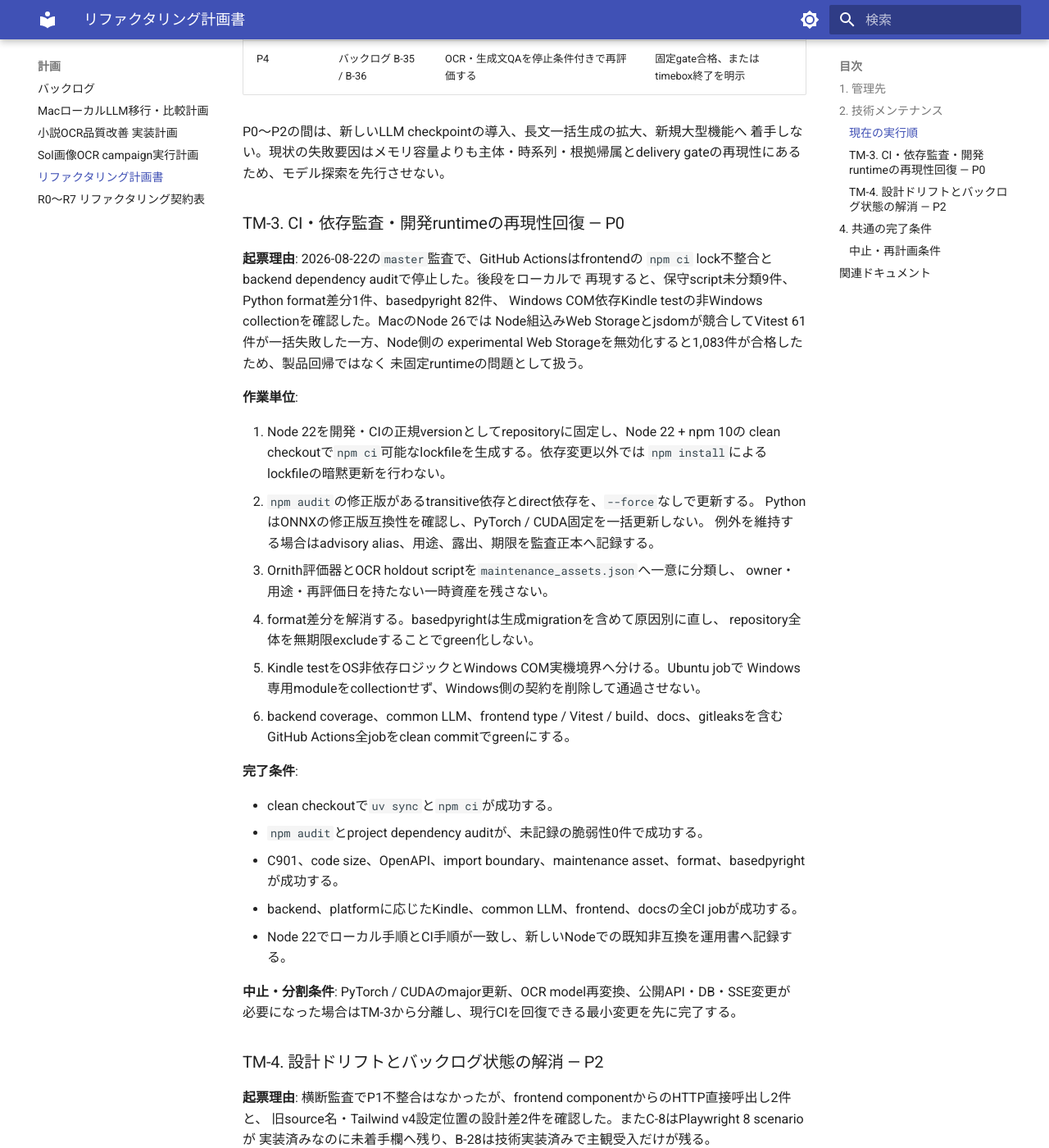
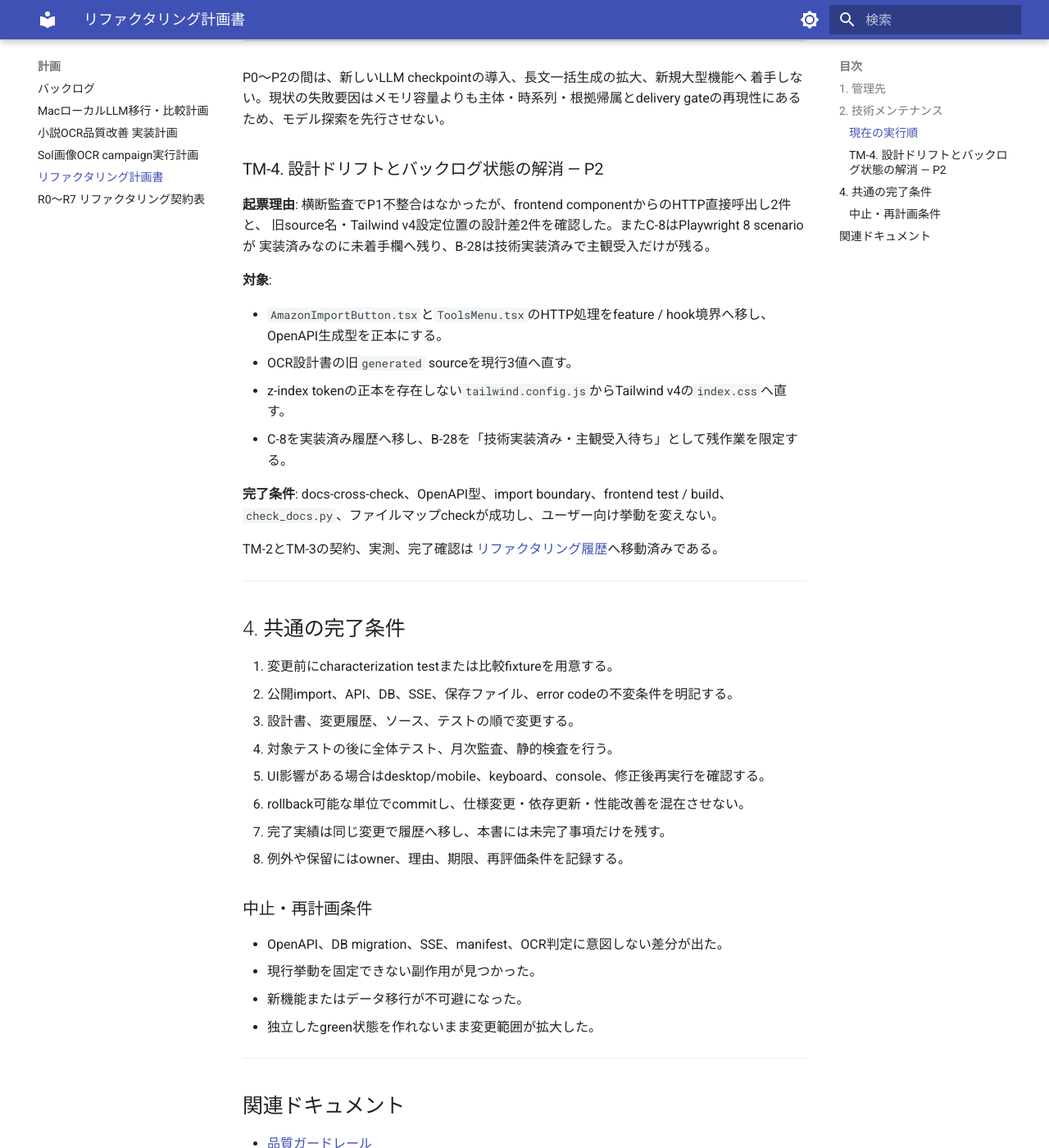
Before and after one commit to kkmmyr/Pic2PDF_Viewer, an MkDocs documentation site: the page built from docs/log/計画/リファクタリング計画書.md, in a window 1280 px wide and 1400 px high, scrolled down 1373 px. Shown: the whole window at 82% size. Built offline with MkDocs 1.6.1 and Material for MkDocs 9.7.7, drawn with Linux system fonts in a browser that asks for light colours; some of the changed text lies outside the part shown.

Commit message:
docs(roadmap): close the CI recovery milestone
Freeze TM-3 results after the clean GitHub Actions run completed all jobs,
and promote B-37 LanceDB ICU production acceptance to the active priority.

Co-Authored-By: Codex GPT-5.6 Sol <noreply@anthropic.com>

```diff
--- a/docs/log/計画/リファクタリング計画書.md
+++ b/docs/log/計画/リファクタリング計画書.md
@@ -1,8 +1,8 @@
 # リファクタリング計画書
 
-最終更新: 2026-08-22（TM-3 / TM-4と横断優先順位を追加）
+最終更新: 2026-08-22（TM-3完了、B-37を最優先化）
 
-> 状態: living。TM-3を最優先で実施し、TM-4はB-37完了後に実施する
+> 状態: living。B-37を最優先で実施し、TM-4はB-37完了後に実施する
 
 外部挙動を変えない内部構造改善の未完了事項と運用規則を管理する。
 R0〜R7・D0〜D7 と R1 Windows実機受入の目的、変更内容、検証結果、完了時点の契約表は
@@ -39,7 +39,6 @@ R0〜R7・D0〜D7 と R1 Windows実機受入の目的、変更内容、検証結
 
 | 順位 | 正本 | 作業 | 次へ進む条件 |
 |---|---|---|---|
-| P0 | TM-3 | CI・依存監査・開発runtimeの再現性を回復する | clean checkoutの全CI jobがgreen |
 | P1 | バックログ B-37 | LanceDB ICUのshadow観測・未調整holdout・本番切替判断を閉じる | rollbackを含む本番受入完了 |
 | P2 | TM-4 | 設計ドリフトとバックログ状態を解消する | 設計・実装・計画の再監査で差分0 |
 | P3 | バックログ B-32 | キャプチャ品質holdoutと警告運用を完了する | 人手label付きprecision / recallと運用判断を記録 |
@@ -48,44 +47,6 @@ R0〜R7・D0〜D7 と R1 Windows実機受入の目的、変更内容、検証結
 P0〜P2の間は、新しいLLM checkpointの導入、長文一括生成の拡大、新規大型機能へ
 着手しない。現状の失敗要因はメモリ容量よりも主体・時系列・根拠帰属とdelivery
 gateの再現性にあるため、モデル探索を先行させない。
-
-### TM-3. CI・依存監査・開発runtimeの再現性回復 — P0
-
-**起票理由**: 2026-08-22の`master`監査で、GitHub Actionsはfrontendの
-`npm ci` lock不整合とbackend dependency auditで停止した。後段をローカルで
-再現すると、保守script未分類9件、Python format差分1件、basedpyright 82件、
-Windows COM依存Kindle testの非Windows collectionを確認した。MacのNode 26では
-Node組込みWeb Storageとjsdomが競合してVitest 61件が一括失敗した一方、Node側の
-experimental Web Storageを無効化すると1,083件が合格したため、製品回帰ではなく
-未固定runtimeの問題として扱う。
-
-**作業単位**:
-
-1. Node 22を開発・CIの正規versionとしてrepositoryに固定し、Node 22 + npm 10の
-   clean checkoutで`npm ci`可能なlockfileを生成する。依存変更以外では
-   `npm install`によるlockfileの暗黙更新を行わない。
-2. `npm audit`の修正版があるtransitive依存とdirect依存を、`--force`なしで更新する。
-   PythonはONNXの修正版互換性を確認し、PyTorch / CUDA固定を一括更新しない。
-   例外を維持する場合はadvisory alias、用途、露出、期限を監査正本へ記録する。
-3. Ornith評価器とOCR holdout scriptを`maintenance_assets.json`へ一意に分類し、
-   owner・用途・再評価日を持たない一時資産を残さない。
-4. format差分を解消する。basedpyrightは生成migrationを含めて原因別に直し、
-   repository全体を無期限excludeすることでgreen化しない。
-5. Kindle testをOS非依存ロジックとWindows COM実機境界へ分ける。Ubuntu jobで
-   Windows専用moduleをcollectionせず、Windows側の契約を削除して通過させない。
-6. backend coverage、common LLM、frontend type / Vitest / build、docs、gitleaksを含む
-   GitHub Actions全jobをclean commitでgreenにする。
-
-**完了条件**:
-
-- clean checkoutで`uv sync`と`npm ci`が成功する。
-- `npm audit`とproject dependency auditが、未記録の脆弱性0件で成功する。
-- C901、code size、OpenAPI、import boundary、maintenance asset、format、basedpyrightが成功する。
-- backend、platformに応じたKindle、common LLM、frontend、docsの全CI jobが成功する。
-- Node 22でローカル手順とCI手順が一致し、新しいNodeでの既知非互換を運用書へ記録する。
-
-**中止・分割条件**: PyTorch / CUDAのmajor更新、OCR model再変換、公開API・DB・SSE変更が
-必要になった場合はTM-3から分離し、現行CIを回復できる最小変更を先に完了する。
 
 ### TM-4. 設計ドリフトとバックログ状態の解消 — P2
 
@@ -104,7 +65,7 @@ experimental Web Storageを無効化すると1,083件が合格したため、製
 **完了条件**: docs-cross-check、OpenAPI型、import boundary、frontend test / build、
 `check_docs.py`、ファイルマップcheckが成功し、ユーザー向け挙動を変えない。
 
-TM-2の契約、実測、migration/rollback確認は
+TM-2とTM-3の契約、実測、完了確認は
 [リファクタリング履歴](../../archive/リファクタリング履歴.md)へ移動済みである。
 
 ---
```
Also changed, not shown: docs/archive/リファクタリング履歴.md (+26 -1 lines), docs/log/変更履歴.md (+5 -0 lines).
